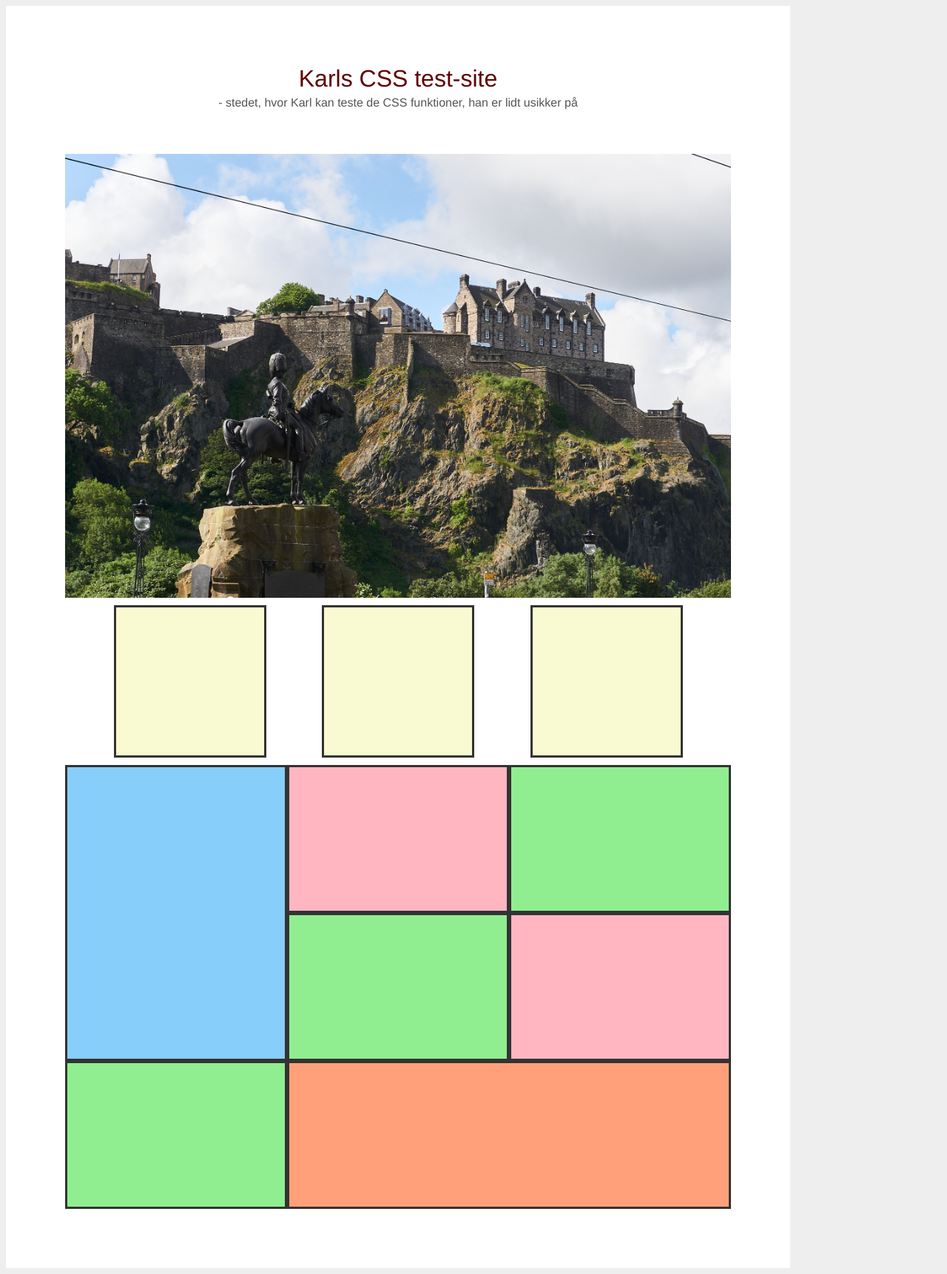
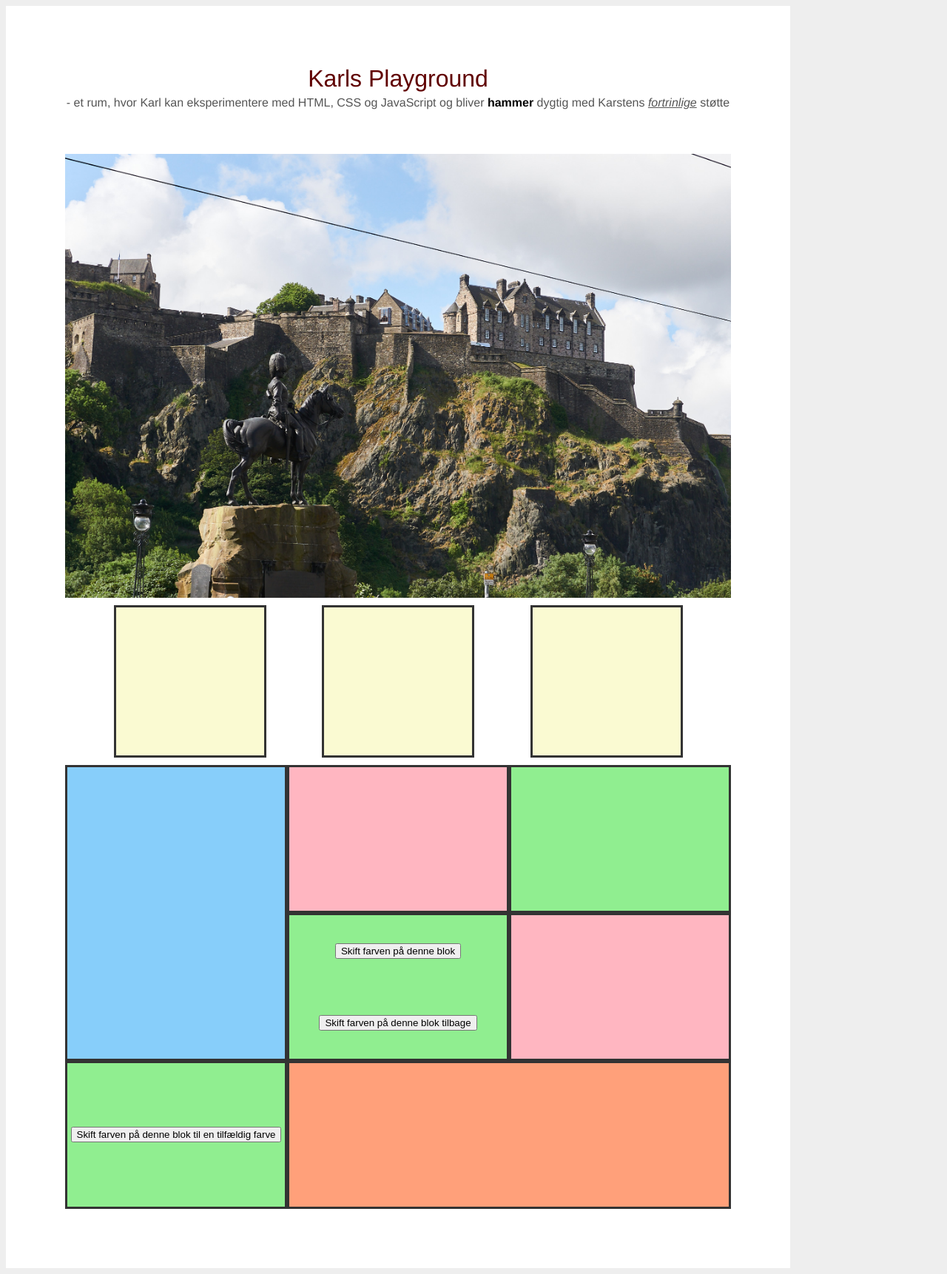
Before and after one commit to KarlBager/git-test-site, a plain HTML site: page index.html in a window 1280 px wide. Shown: the whole page at 74% size. Drawn offline with Linux system fonts and the light colour scheme; a web font is replaced by a local one.

Commit message:
første udgave

```diff
--- a/index.html
+++ b/index.html
@@ -6,27 +6,37 @@
     <title>Karls Test Site</title>
     <link rel="stylesheet" href="style.css">
     <link rel="stylesheet" href="https://fonts.googleapis.com/css?family=Sofia">
-    <script src="script.js"></script>
+    <script src="script.js" defer></script>
 </head>
 <body>
     <section>
     <div class="container">
         <div class="heading">
-            <h1>Karls CSS test-site</h1>
-            <h2>- stedet, hvor Karl kan teste de CSS funktioner, han er lidt usikker på</h2>
+            <h1 id="pageHeadingText">Karls test-site</h1>
+            <h2 id="pageSecondaryHeadingText">- stedet, hvor Karl kan teste de CSS og funktioner, han er lidt usikker på</h2>
         </div>
+
         <div class="flex-container">
             <img class="flex-image" src="img/skotland.jpg" alt="Dette er et billede af Edinburgh Castle">
         </div>
+
         <div class="flex-container">
             <div class="flex-element"></div>
             <div class="flex-element"></div>
             <div class="flex-element"></div>
         </div>
+
         <div class="grid-container">
             <div class="grid-element grid1"></div>
-            <div class="grid-element grid2"></div>
-            <div class="grid-element grid3"></div>
+            <div id="gridEl2" class="grid-element grid2">
+                <button onclick="changeColor()">Skift farven på denne blok</button>
+                <button onclick="changeColorBack()">Skift farven på denne blok tilbage</button>
+            </div>
+
+            <div id="gridEl3" class="grid-element grid3">
+                <button onclick="changeColorRandom()">Skift farven på denne blok til en <span id="textRandomColor">tilfældig farve</span></button>
+            </div>
+
             <div class="grid-element grid4"></div>
             <div class="grid-element grid5"></div>
             <div class="grid-element grid6"></div>
@@ -34,4 +44,5 @@
         </div>
     </section>
 </body>
+
 </html>
--- a/script.js
+++ b/script.js
@@ -0,0 +1,42 @@
+let headingText = "Karls Playground"
+document.querySelector('pageHeadingText');
+pageHeadingText.innerHTML = headingText;
+
+let secondaryHeadingText = "- et rum, hvor Karl kan eksperimentere med HTML, CSS og JavaScript og bliver <strong>hammer</strong> dygtig med Karstens <em>fortrinlige</em> støtte";
+document.querySelector('pageSecondaryHeadingText');
+pageSecondaryHeadingText.innerHTML = secondaryHeadingText;
+
+document.querySelector('gridEl2');
+function changeColor(){
+gridEl2.style.backgroundColor = "coral";
+}
+function changeColorBack(){
+    gridEl2.style.backgroundColor = "lightgreen";
+}
+
+
+
+
+
+
+document.querySelector('gridEl3');
+document.querySelector('textRandomColor');
+function changeColorRandom(){
+    function getRandomColor() {
+        var letters = '0123456789ABCDEF';
+        var color = '#';
+        for (var i = 0; i < 6; i++) {
+          color += letters[Math.floor(Math.random() * 16)];
+        }
+        return color;
+
+      }
+
+      function setRandomColor() {
+        $("#colorpad").css("background-color", getRandomColor());
+      }
+    color = getRandomColor();
+    console.log(color);
+    gridEl3.style.backgroundColor = getRandomColor();
+    textRandomColor.style.color = getRandomColor();
+}
--- a/style.css
+++ b/style.css
@@ -94,7 +94,6 @@ a#justeret-hyperlink:hover{
 .grid2{
     grid-row: 2;
     grid-column: 2;
-;
 }
 .grid3{
     grid-row: 3;
@@ -103,6 +102,10 @@ a#justeret-hyperlink:hover{
 .grid-element{
     background-color: lightgreen;
     border: #333333 solid 3px;
+    display: flex;
+    flex-wrap: wrap;
+    align-items: center;
+    justify-content: center;
 }
 .grid4{
     background-color:lightsalmon;
@@ -124,3 +127,6 @@ a#justeret-hyperlink:hover{
     grid-row: 2;
     grid-column: 3;
 }
+button{
+    height: auto;
+}
```
